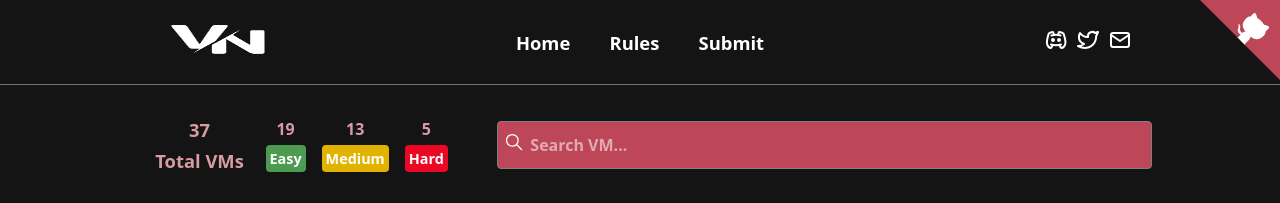
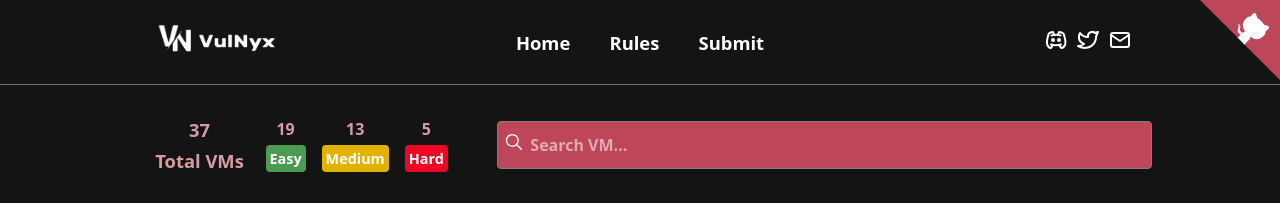
Before and after one commit to VulNyx/vulnyx, a Jekyll site: the page built from index.md, in a window 1280 px wide. Shown: the top 203 px of the page. Built offline with Jekyll 4.4.1, drawn with Linux system fonts in a browser that asks for light colours.

Commit message:
fix: update page logo

```diff
--- a/_includes/page_title.html
+++ b/_includes/page_title.html
@@ -1,6 +1,6 @@
 <header>
   <article class="logo-wrapper">
-    <img class="logo" alt="VulNyx website logo" src="/assets/logo.png">
+    <img class="logo" alt="VulNyx website logo" src="/assets/vulnyx-logo.png">
   </article>
   <nav class="navbar">
     <a href="/">Home</a>
```
